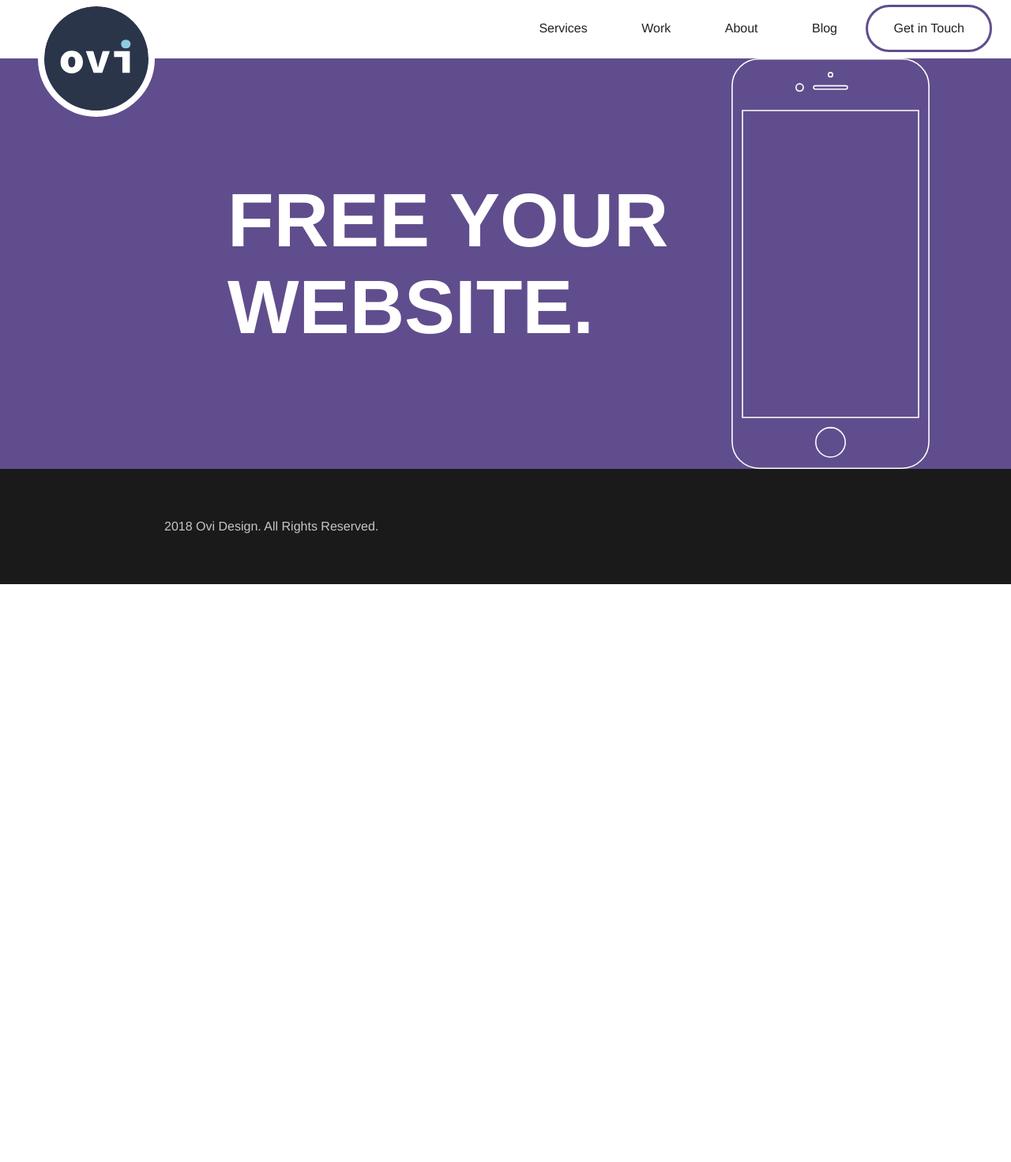
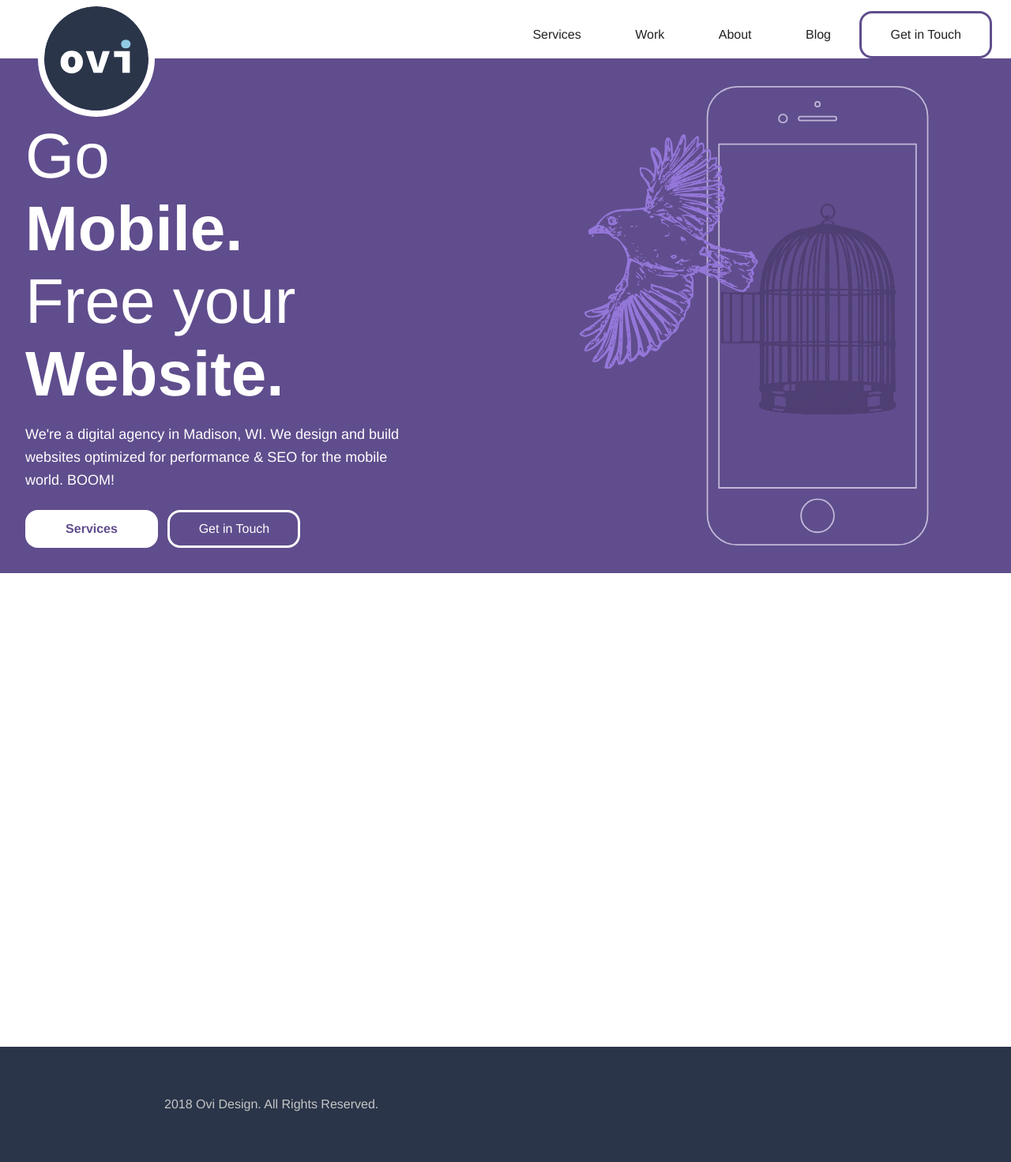
Before and after one commit to ovidesign/ovidesign.github.io, a Jekyll site: the page built from index.html, in a window 1280 px wide. Shown: the whole page at 79% size. Built offline with Jekyll 4.4.1, drawn with Linux system fonts in a browser that asks for light colours; before the commit the page ends 900 px from its top, so only the background shows below that.

Commit message:
Designed Header Assets

```diff
--- a/_includes/header.html
+++ b/_includes/header.html
@@ -1,8 +1,16 @@
 <header class="header">
   {% include logo.html %}
   <section class="header__section">
-    <p class="header__heading">
-      Free your website.
-    </p>
+    <div class="header__content">
+      <h1 class="header__heading">
+        Go <strong class="header__heading--strong">Mobile.</strong>
+        Free your <strong class="header__heading--strong">Website.</strong>
+      </h1>
+      <p class="header__description">
+        We're a digital agency in Madison, WI. We design and build websites optimized for performance & SEO for the mobile world. BOOM!
+      </p>
+      <a href="#" class="btn btn--inverse btn--a">Services</a>
+      <a href="mailto:michael@ovidesign.com" class="btn btn--white btn--a">Get in Touch</a>
+    </div>
   </section>
 </header>
--- a/_includes/logo.html
+++ b/_includes/logo.html
@@ -1,3 +1,3 @@
-<a class="ovi-logo" href="{{ site.url }}">
+<a class="ovi-logo" href="{{ site.url }}" aria-label="Home">
   <img src="./assets/img/ovi.svg" alt="{{ site.title }}">
 </a>
--- a/_sass/partials/buttons.scss
+++ b/_sass/partials/buttons.scss
@@ -1,12 +1,16 @@
 .btn {
   display: inline-block;
+  text-decoration: none;
   white-space: nowrap;
   vertical-align: middle;
   touch-action: manipulation;
+  text-align: center;
   border-radius: 0;
   font-family: $sans;
   font-size: 16px;
-  padding: 12px 18px;
+  padding: 12px 16px;
+  margin: 8px 8px 0 0;
+  min-width: 100px;
   background-color: transparent;
   cursor: pointer;
   // User-Agent Style Overrides
@@ -23,9 +27,26 @@
   border-color: $violet;
   border-style: solid;
   border-width: 3px;
-  border-radius: 32px;
+  border-radius: 16px;
   color: $violet;
 }
+
+.btn--inverse {
+  border-color: $white;
+  background-color: $white;
+  border-style: solid;
+  border-width: 3px;
+  border-radius: 16px;
+  font-weight: 600;
+  color: $violet;
+}
+ .btn--white {
+   border-color: $white;
+   border-style: solid;
+   border-width: 3px;
+   border-radius: 16px;
+   color: $white;
+ }
 
 .btn--a {
   max-width: 168px;
--- a/_sass/partials/footer.scss
+++ b/_sass/partials/footer.scss
@@ -1,5 +1,5 @@
 .footer {
-  background: lighten($black, 10%);
+  background: #2a3549;
   padding: 36px 0;
   .container {
     padding: 12px 16px;
@@ -28,8 +28,3 @@
     }
   }
 }
-
-.pager {
-  height: 5rem;
-  background-color: $primary;
-}
--- a/_sass/partials/header.scss
+++ b/_sass/partials/header.scss
@@ -1,23 +1,46 @@
 .header {
   background-color: $violet;
 }
+
 .header__section {
   overflow: hidden;
-  min-height: 300px;
   background-image: url("assets/img/pomo-phone.svg");
-  background-size: contain;
-  background-position: 90% 50%;
   background-repeat: no-repeat;
+  background-size: 50%;
+  background-position: right top;
+  @include phones {
+    background-size: contain;
+    background-position: 90% 50%;
+    min-height: 300px;
+  }
+}
+
+.header__content {
+  padding: 78px 32px 32px 32px;
+  max-width: 560px;
+  text-align: left;
 }
 
 .header__heading {
-  padding: 75px 1em;
-  font-size: 3em;
+  font-size: 2em;
+  padding-bottom: 16px;
   @include tablets {
-    padding: 150px 3em;
-    font-size: 6em;
+    font-size: 5em;
   }
-  text-transform: uppercase;
   color: $white;
-  font-weight: 600;
+  font-weight: 400;
 }
+
+.header__heading--strong {
+  margin-right: 10000px;
+}
+.header__description {
+color: $white;
+font-size: 18px;
+line-height: 1.6em;
+padding-bottom: 16px;
+}
+// REMOVE THIS - FOR DEV Only
+main {
+  height: 600px;
+}
```
Also changed, not shown: _includes/atf.css (+1 -1 lines), assets/img/pomo-phone.svg.
